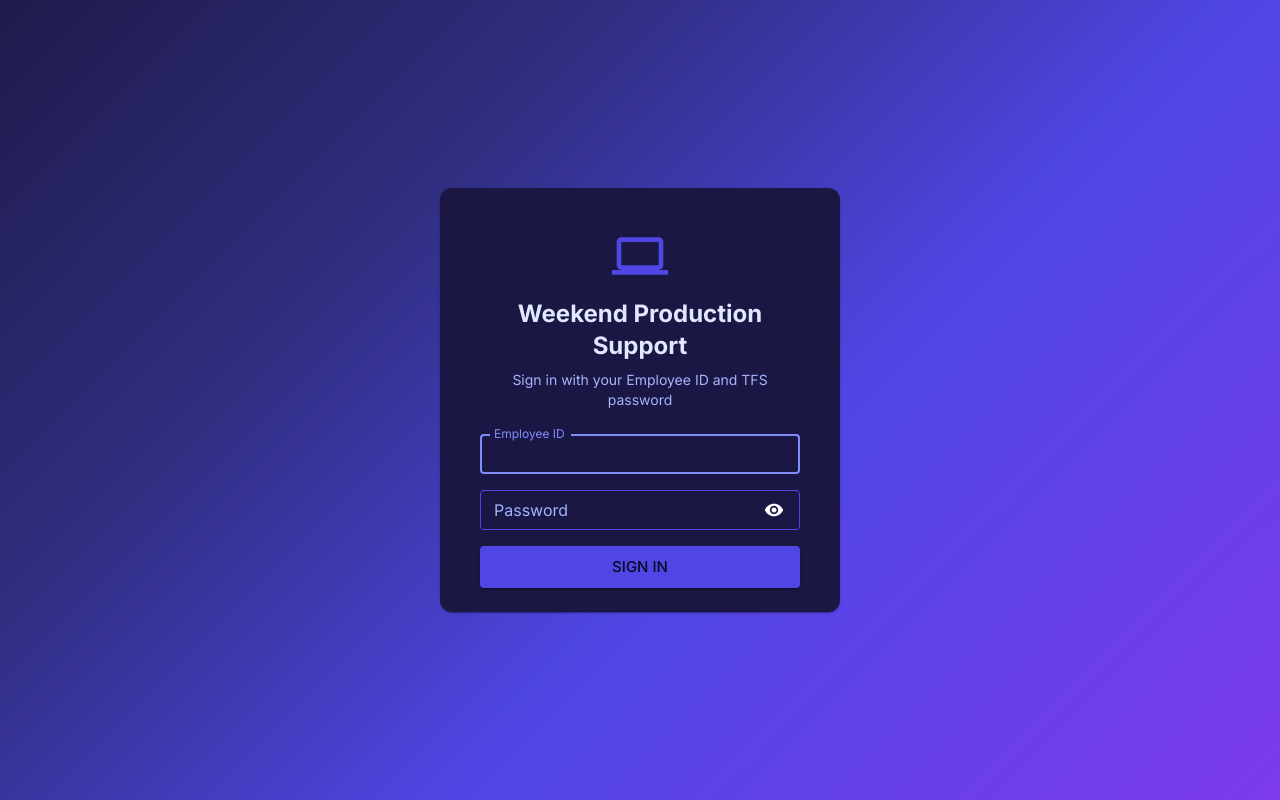
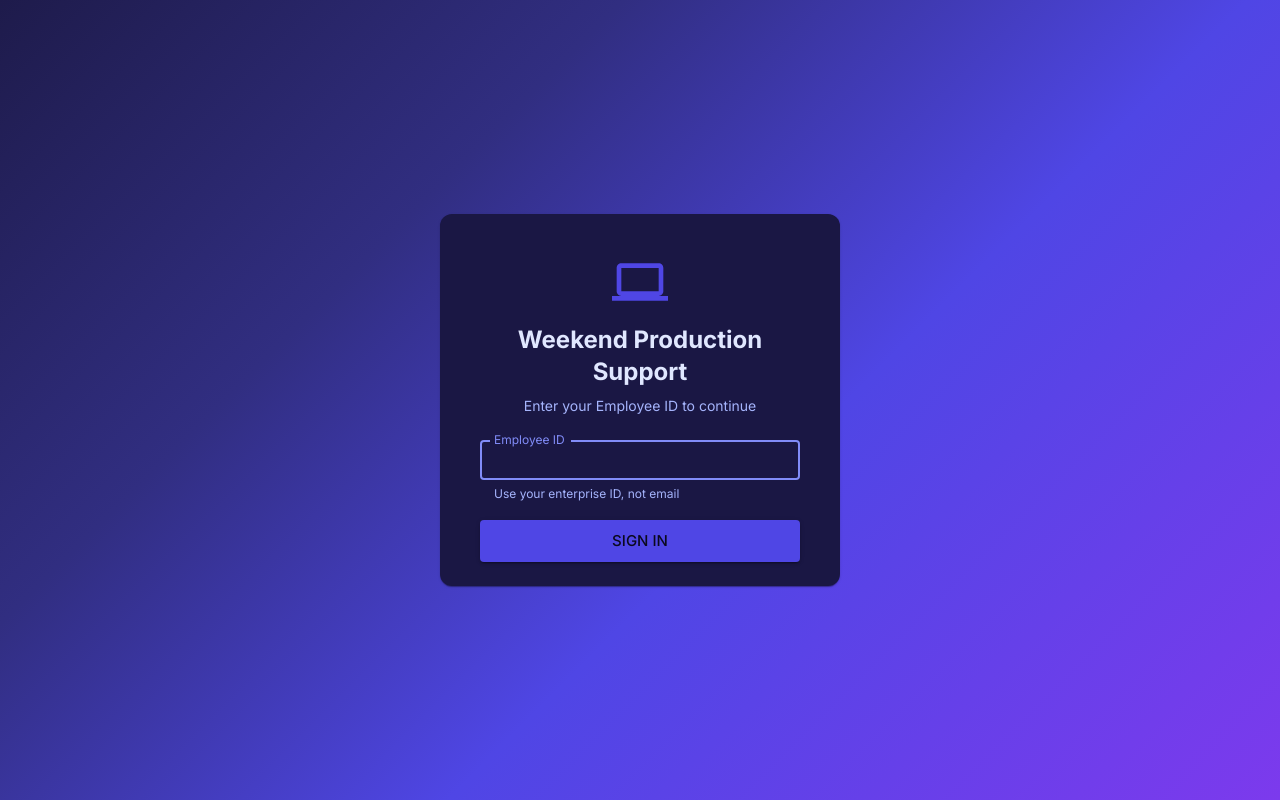
Before and after one commit to arunthangapandian/myisp-WeekendSupportTracker, a React (Create React App) app in the folder frontend/: page / in a window 1280 px wide. Built offline with nearby package versions, Linux system fonts and the light colour scheme.

Commit message:
Fix: remove password field, block email format in Employee ID login

```diff
--- a/frontend/src/components/LoginScreen.js
+++ b/frontend/src/components/LoginScreen.js
@@ -8,35 +8,36 @@ import CardContent from '@mui/material/CardContent';
 import TextField from '@mui/material/TextField';
 import Button from '@mui/material/Button';
 import Typography from '@mui/material/Typography';
-import IconButton from '@mui/material/IconButton';
-import InputAdornment from '@mui/material/InputAdornment';
 import ComputerIcon from '@mui/icons-material/Computer';
 import Alert from '@mui/material/Alert';
 import CircularProgress from '@mui/material/CircularProgress';
-import Visibility from '@mui/icons-material/Visibility';
-import VisibilityOff from '@mui/icons-material/VisibilityOff';
 
 /**
- * Login screen – validates enterprise ID (e.g. arun.thangapandian) + password
- * against the server-side allowed-users whitelist before granting access.
- * Password is the Accenture TFS / Azure DevOps password configured on the server.
+ * Login screen – validates enterprise ID (e.g. arun.thangapandian).
+ * Email format (containing @) is rejected — use enterprise ID only.
  */
 export default function LoginScreen() {
     const { login } = useAuth();
     const [empId, setEmpId] = useState('');
-    const [password, setPassword] = useState('');
-    const [showPassword, setShowPassword] = useState(false);
     const [error, setError] = useState('');
     const [loading, setLoading] = useState(false);
+
+    const handleEmpIdChange = (e) => {
+        const val = e.target.value;
+        // Strip @domain suffix if user pastes an email
+        const cleaned = val.includes('@') ? val.split('@')[0] : val;
+        setEmpId(cleaned);
+        setError('');
+    };
 
     const handleSubmit = async (e) => {
         e.preventDefault();
         if (!empId.trim()) { setError('Employee ID is required'); return; }
-        if (!password) { setError('Password is required'); return; }
+        if (empId.includes('@')) { setError('Enter your Employee ID only (e.g. arun.thangapandian), not your email'); return; }
         setLoading(true);
         setError('');
         try {
-            const result = await api.validateLogin(empId.trim(), password);
+            const result = await api.validateLogin(empId.trim());
             login(empId.trim().toLowerCase(), result.careerLevel ?? null);
         } catch (err) {
             setError(err.message || 'Access denied');
@@ -56,33 +57,15 @@ export default function LoginScreen() {
                         Weekend Production Support
                     </Typography>
                     <Typography variant="body2" color="text.secondary" sx={{ mb: 3 }}>
-                        Sign in with your Employee ID and TFS password
+                        Enter your Employee ID to continue
                     </Typography>
                     <form onSubmit={handleSubmit} noValidate>
                         <TextField
                             fullWidth label="Employee ID" placeholder="e.g. arun.thangapandian"
-                            value={empId} onChange={e => { setEmpId(e.target.value); setError(''); }}
+                            value={empId} onChange={handleEmpIdChange}
                             autoFocus size="small" sx={{ mb: 2 }}
                             autoComplete="username"
-                        />
-                        <TextField
-                            fullWidth label="Password" placeholder="Accenture TFS Password"
-                            type={showPassword ? 'text' : 'password'}
-                            value={password} onChange={e => { setPassword(e.target.value); setError(''); }}
-                            size="small" sx={{ mb: 2 }}
-                            autoComplete="current-password"
-                            InputProps={{
-                                endAdornment: (
-                                    <InputAdornment position="end">
-                                        <IconButton
-                                            aria-label={showPassword ? 'Hide password' : 'Show password'}
-                                            onClick={() => setShowPassword(p => !p)}
-                                            edge="end" size="small">
-                                            {showPassword ? <VisibilityOff fontSize="small" /> : <Visibility fontSize="small" />}
-                                        </IconButton>
-                                    </InputAdornment>
-                                ),
-                            }}
+                            helperText="Use your enterprise ID, not email"
                         />
                         {error && <Alert severity="error" sx={{ mb: 2 }}>{error}</Alert>}
                         <Button type="submit" variant="contained" fullWidth size="large"
--- a/frontend/src/utils/api.js
+++ b/frontend/src/utils/api.js
@@ -23,10 +23,10 @@ async function request(url, opts = {}) {
 }
 
 const api = {
-    validateLogin: (empId, password) =>
+    validateLogin: (empId) =>
         request(`${BASE}/auth/validate`, {
             method: 'POST', headers: { 'Content-Type': 'application/json' },
-            body: JSON.stringify({ empId, password }),
+            body: JSON.stringify({ empId }),
         }),
     getReleaseOwners: () => request(`${BASE}/options/release-owners`),
     getCareerLevels: () => request(`${BASE}/options/career-levels`),
```
